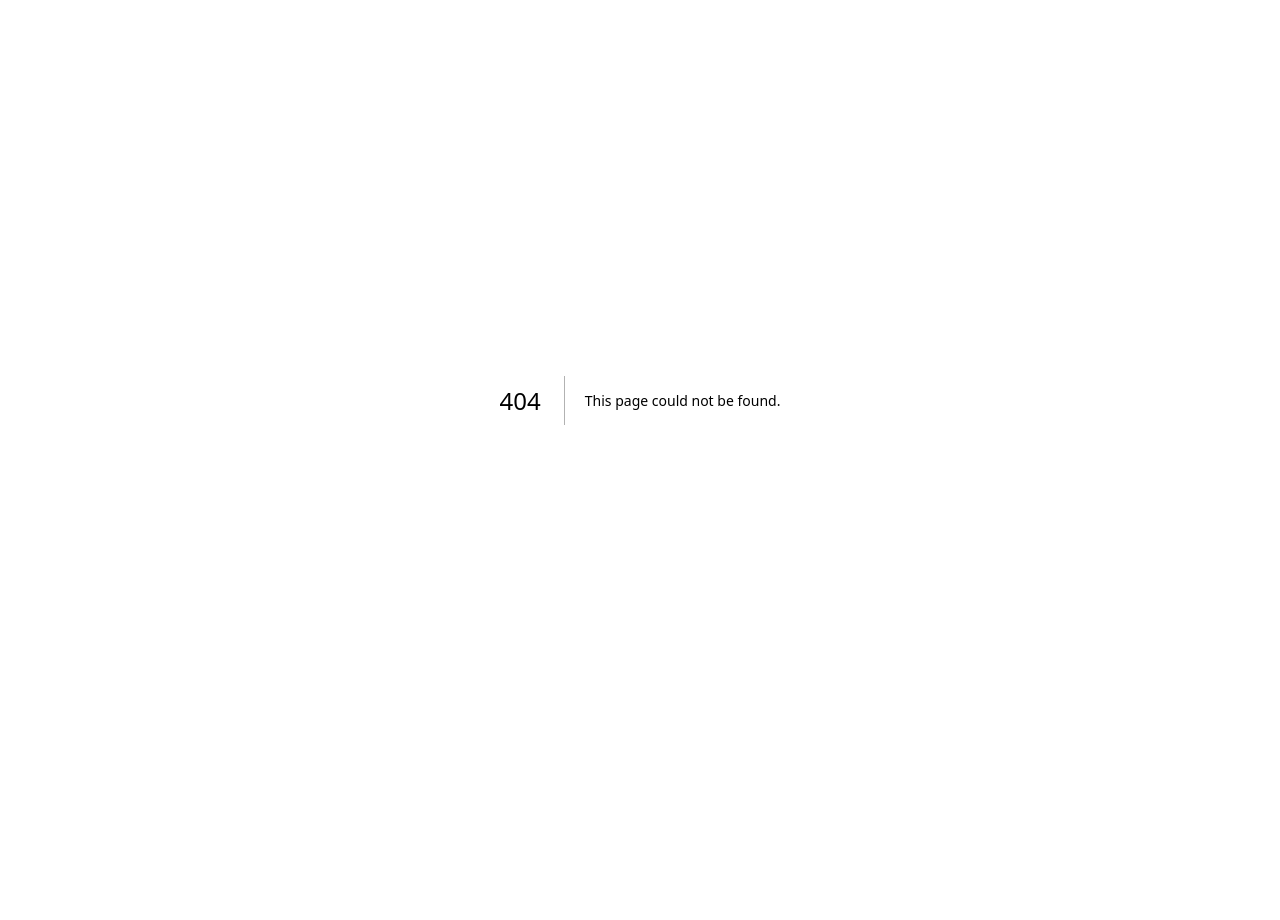
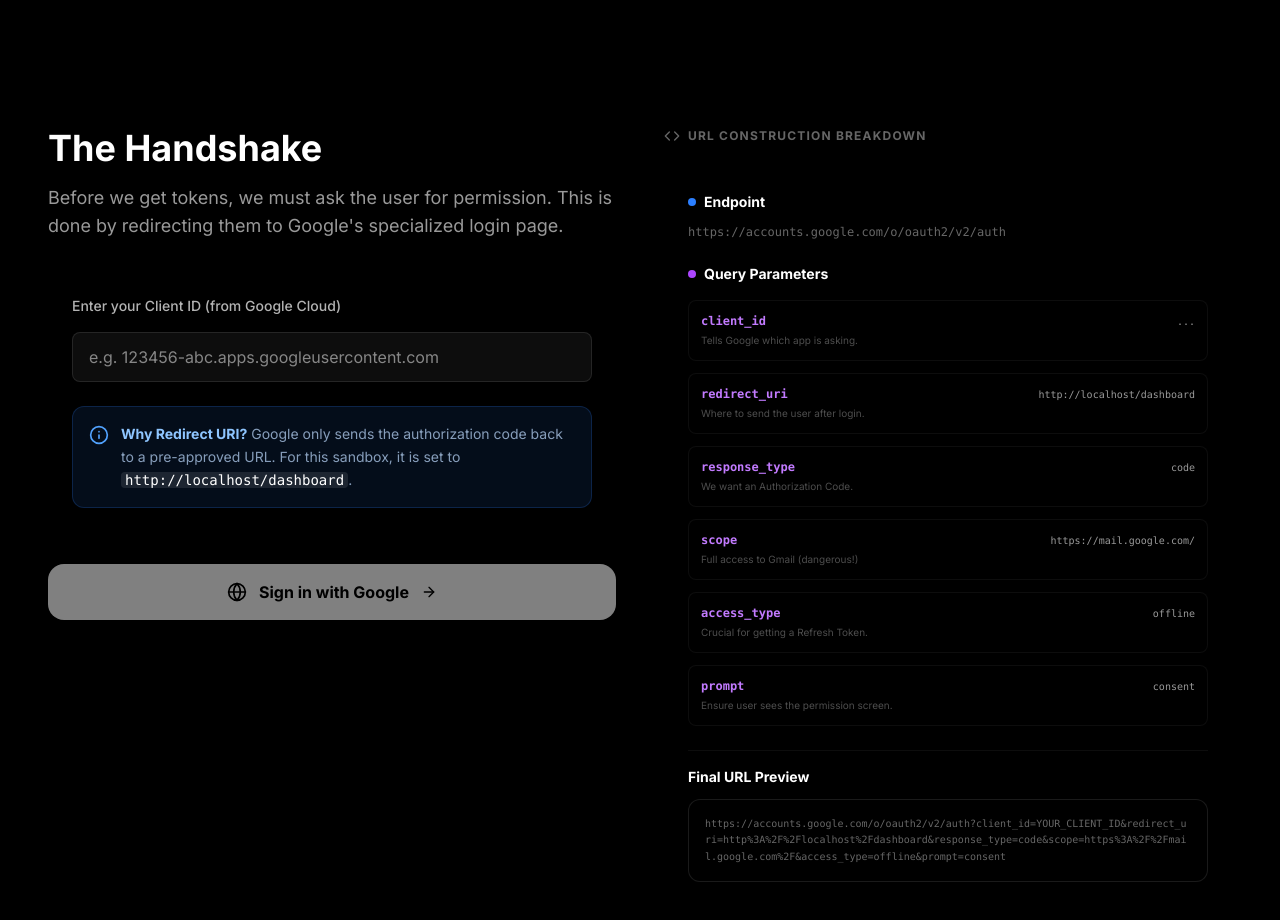
Before and after one commit to ChitkulLakshya/SandBox, a Next.js app: page /login in a window 1280 px wide. Before the commit this address had no page. Shown: the top 920 px of the page. Before the commit the page ends 800 px from the top, so only its background shows below. Built offline with nearby package versions, Linux system fonts and the light colour scheme.

Commit message:
Implement auth interface

```diff
--- /dev/null
+++ b/src/app/login/page.tsx
@@ -0,0 +1,131 @@
+'use client';
+
+import React, { useState, useEffect } from 'react';
+import { Globe, ArrowRight, Code, Info, Lock } from 'lucide-react';
+
+export default function LoginPage() {
+  const [clientId, setClientId] = useState('');
+  const [redirectUri, setRedirectUri] = useState('');
+  const [authUrl, setAuthUrl] = useState('');
+
+  // Default redirect URI for local development
+  useEffect(() => {
+    if (typeof window !== 'undefined') {
+      setRedirectUri(`${window.location.origin}/dashboard`);
+    }
+  }, []);
+
+  // Dynamically construct the Google OAuth2 URL
+  useEffect(() => {
+    const baseUrl = 'https://accounts.google.com/o/oauth2/v2/auth';
+    const params = new URLSearchParams({
+      client_id: clientId || 'YOUR_CLIENT_ID',
+      redirect_uri: redirectUri,
+      response_type: 'code',
+      scope: 'https://mail.google.com/', // Critical scope for sending emails
+      access_type: 'offline', // Required to get a Refresh Token
+      prompt: 'consent', // Forces the consent screen to ensure Refresh Token is provided
+    });
+    setAuthUrl(`${baseUrl}?${params.toString()}`);
+  }, [clientId, redirectUri]);
+
+  return (
+    <div className="pt-32 pb-20 px-12 max-w-7xl mx-auto grid gap-12 lg:grid-cols-2">
+      <div className="space-y-8">
+        <header className="space-y-4">
+          <h1 className="text-4xl font-bold text-white">
+            The <span className="text-gradient">Handshake</span>
+          </h1>
+          <p className="text-lg text-white/60">
+            Before we get tokens, we must ask the user for permission. This is done by redirecting them to Google's specialized login page.
+          </p>
+        </header>
+
+        <div className="glass p-6 space-y-6">
+          <div className="space-y-4">
+            <label className="block text-sm font-medium text-white/70">
+              Enter your Client ID (from Google Cloud)
+            </label>
+            <input
+              type="text"
+              value={clientId}
+              onChange={(e) => setClientId(e.target.value)}
+              placeholder="e.g. 123456-abc.apps.googleusercontent.com"
+              className="w-full bg-white/5 border border-white/10 rounded-lg px-4 py-3 text-white focus:outline-none focus:border-blue-500 transition-colors"
+            />
+          </div>
+
+          <div className="p-4 bg-blue-500/10 border border-blue-500/20 rounded-xl flex gap-3 items-start">
+            <Info className="w-5 h-5 text-blue-400 shrink-0 mt-0.5" />
+            <div className="text-sm text-blue-200/70 leading-relaxed">
+              <strong className="text-blue-300">Why Redirect URI?</strong> Google only sends the authorization code back to a pre-approved URL. For this sandbox, it is set to <code className="text-white bg-white/10 px-1 rounded">{redirectUri}</code>.
+            </div>
+          </div>
+        </div>
+
+        <button
+          onClick={() => window.location.href = authUrl}
+          disabled={!clientId}
+          className="group relative w-full overflow-hidden rounded-2xl bg-white p-4 font-bold text-black transition-all hover:bg-white/90 disabled:opacity-50 disabled:cursor-not-allowed"
+        >
+          <div className="relative z-10 flex items-center justify-center gap-3">
+            <Globe className="w-5 h-5" />
+            Sign in with Google
+            <ArrowRight className="w-4 h-4 group-hover:translate-x-1 transition-transform" />
+          </div>
+        </button>
+      </div>
+
+      <div className="space-y-6">
+        <div className="flex items-center gap-2 text-white/40 uppercase tracking-widest text-xs font-bold">
+          <Code className="w-4 h-4" />
+          URL Construction Breakdown
+        </div>
+
+        <div className="glass p-6 space-y-6 overflow-hidden">
+          <div className="space-y-3">
+            <h3 className="text-sm font-bold text-white flex items-center gap-2">
+              <span className="w-2 h-2 rounded-full bg-blue-500"></span>
+              Endpoint
+            </h3>
+            <p className="text-xs text-white/40 font-mono break-all">
+              https://accounts.google.com/o/oauth2/v2/auth
+            </p>
+          </div>
+
+          <div className="space-y-4">
+            <h3 className="text-sm font-bold text-white flex items-center gap-2">
+              <span className="w-2 h-2 rounded-full bg-purple-500"></span>
+              Query Parameters
+            </h3>
+            <div className="space-y-3">
+              {[
+                { key: 'client_id', val: clientId || '...', desc: 'Tells Google which app is asking.' },
+                { key: 'redirect_uri', val: redirectUri, desc: 'Where to send the user after login.' },
+                { key: 'response_type', val: 'code', desc: 'We want an Authorization Code.' },
+                { key: 'scope', val: 'https://mail.google.com/', desc: 'Full access to Gmail (dangerous!)' },
+                { key: 'access_type', val: 'offline', desc: 'Crucial for getting a Refresh Token.' },
+                { key: 'prompt', val: 'consent', desc: 'Ensure user sees the permission screen.' },
+              ].map((param) => (
+                <div key={param.key} className="p-3 bg-black/40 rounded-lg border border-white/5 space-y-1">
+                  <div className="flex justify-between items-center">
+                    <code className="text-purple-400 text-xs font-bold">{param.key}</code>
+                    <code className="text-white/60 text-[10px]">{param.val.length > 30 ? param.val.substring(0, 30) + '...' : param.val}</code>
+                  </div>
+                  <p className="text-[10px] text-white/30">{param.desc}</p>
+                </div>
+              ))}
+            </div>
+          </div>
+
+          <div className="pt-4 border-t border-white/5">
+            <h3 className="text-sm font-bold text-white mb-3">Final URL Preview</h3>
+            <div className="p-4 bg-black/60 rounded-xl text-[10px] font-mono text-white/40 break-all leading-relaxed border border-white/10">
+              {authUrl}
+            </div>
+          </div>
+        </div>
+      </div>
+    </div>
+  );
+}
```
